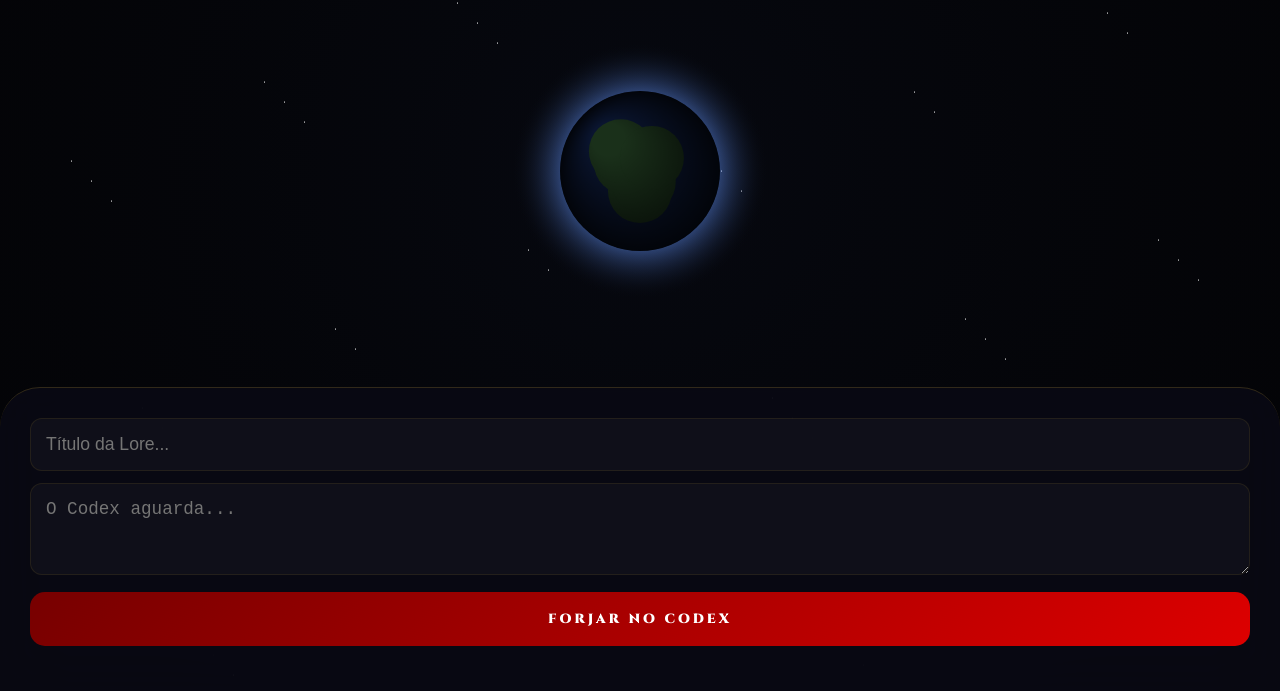
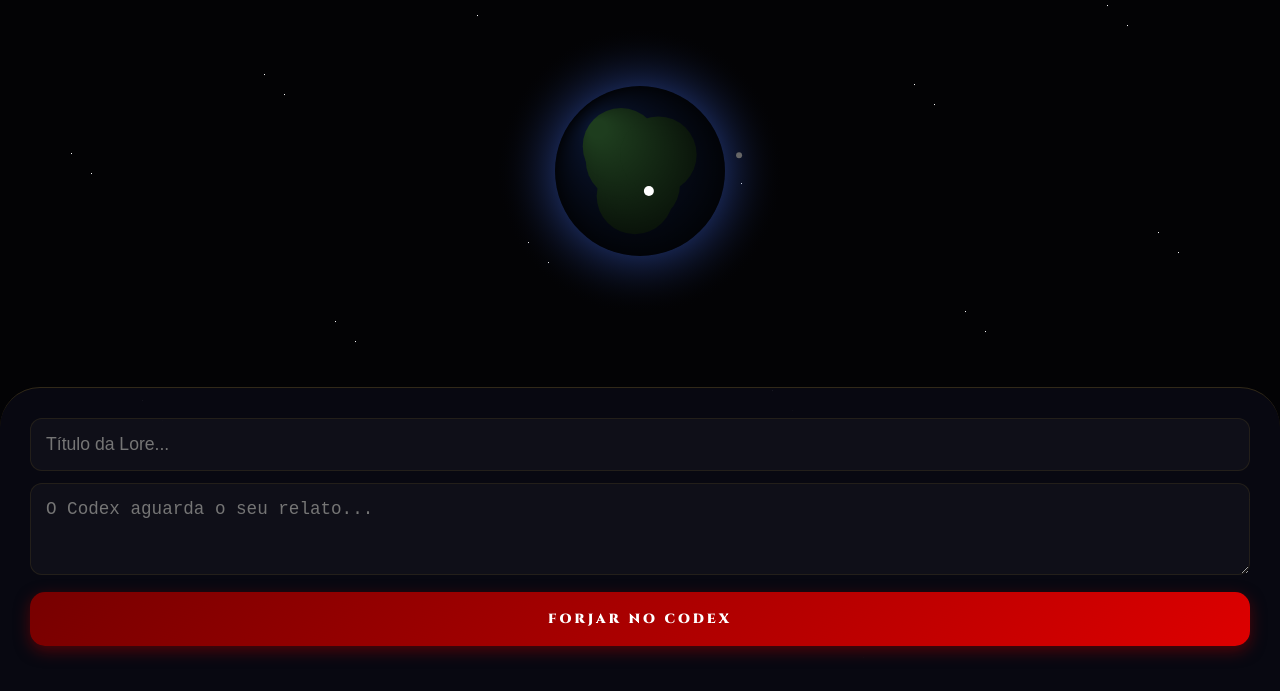
Before and after one commit to claudiogabriel920-code/The-Codex-of-krolkoa, a plain HTML site: page index.html in a window 1280 px wide. Shown: the part 109-800 px from the top of the page. Drawn offline with nearby package versions, Linux system fonts and the light colour scheme.

Commit message:
Update index.html

```diff
--- a/index.html
+++ b/index.html
@@ -1,4 +1,4 @@
-<!DOCTYPE html>
+        <!DOCTYPE html>
 <html lang="pt-BR">
 <head>
     <meta charset="UTF-8">
@@ -16,61 +16,86 @@
         h1 { font-family: 'Cinzel'; font-size: 2rem; letter-spacing: 14px; color: var(--gold); text-shadow: 0 0 25px rgba(212, 175, 55, 0.4); }
         .glass { background: rgba(10, 10, 20, 0.85); backdrop-filter: blur(25px); -webkit-backdrop-filter: blur(25px); border-top: 1px solid rgba(212, 175, 55, 0.2); border-radius: 40px 40px 0 0; padding: 30px; }
         input, textarea { width: 100%; background: rgba(255,255,255,0.03); border: 1px solid rgba(212, 175, 55, 0.1); border-radius: 12px; color: #fff; padding: 15px; margin-bottom: 12px; font-size: 1.1rem; outline: none; }
-        .btn { background: linear-gradient(135deg, #700, #d00); color: #fff; border: none; padding: 18px; border-radius: 15px; width: 100%; font-family: 'Cinzel'; font-weight: 900; letter-spacing: 3px; cursor: pointer; }
+        .btn { background: linear-gradient(135deg, #700, #d00); color: #fff; border: none; padding: 18px; border-radius: 15px; width: 100%; font-family: 'Cinzel'; font-weight: 900; letter-spacing: 3px; cursor: pointer; box-shadow: 0 5px 15px rgba(150,0,0,0.5); }
         .audio-btn { position: fixed; top: 20px; right: 20px; z-index: 100; border: 1px solid var(--gold); border-radius: 50%; width: 40px; height: 40px; display: flex; align-items: center; justify-content: center; background: rgba(0,0,0,0.5); color: var(--gold); }
+        #log { margin-top: 15px; max-height: 80px; overflow-y: auto; font-size: 0.85rem; color: #aaa; font-style: italic; }
     </style>
 </head>
 <body>
 <div class="audio-btn" onclick="ctrl()" id="mB">🔇</div>
 <canvas id="c"></canvas>
-<audio id="m" loop><source src="musica.mp3" type="audio/mpeg"></audio>
+
+<audio id="m" loop preload="auto">
+    <source src="C418 - Mice on Venus (Doomer Version)(MP3_320K).mp3" type="audio/mpeg">
+</audio>
+
 <div class="ui">
     <header><h1>KROLKOA</h1></header>
     <div style="flex:1"></div>
     <div class="glass">
-        <input type="text" id="t" placeholder="Título da Lore...">
-        <textarea id="l" rows="3" placeholder="O Codex aguarda..."></textarea>
+        <input type="text" id="t" placeholder="Título da Lore..." onfocus="ctx.resume()">
+        <textarea id="l" rows="3" placeholder="O Codex aguarda o seu relato..."></textarea>
         <button class="btn" onclick="f()">FORJAR NO CODEX</button>
-        <div id="log" style="margin-top:15px; max-height:100px; overflow-y:auto; font-size:0.8rem; color:var(--gold)"></div>
+        <div id="log"></div>
     </div>
 </div>
 <script>
-    const cvs = document.getElementById('c'), ctx = cvs.getContext('2d'), aud = document.getElementById('m');
-    let w, h, t = 0, p = 0;
+    const cvs = document.getElementById('c'), ctx = cvs.getContext('2d'), aud = document.getElementById('m'), mB = document.getElementById('mB');
+    let w, h, time = 0, p = 0;
     function rs() { w = cvs.width = window.innerWidth; h = cvs.height = window.innerHeight; }
     window.onresize = rs; rs();
-    function ctrl() { if(aud.paused){aud.play(); mB.innerText='🔊'}else{aud.pause(); mB.innerText='🔇'} }
+
+    function ctrl() {
+        if(aud.paused){
+            aud.play().catch(e => console.log("Erro ao tocar"));
+            mB.innerText='🔊';
+        } else {
+            aud.pause();
+            mB.innerText='🔇';
+        }
+    }
+
     function drw() {
-        ctx.fillStyle = '#030305'; ctx.fillRect(0,0,w,h); t += 0.005; p *= 0.94;
-        const x = w/2, y = h*0.35, r = 80 + p;
-        // Nebulosa
-        const b = ctx.createRadialGradient(x,y,0,x,y,w);
-        b.addColorStop(0,'rgba(20,30,60,0.2)'); b.addColorStop(1,'transparent');
-        ctx.fillStyle = b; ctx.fillRect(0,0,w,h);
+        ctx.fillStyle = '#030305'; ctx.fillRect(0,0,w,h); time += 0.005; p *= 0.94;
+        const x = w/2, y = h*0.35, r = 85 + p;
+
         // Estrelas
-        ctx.fillStyle="#fff"; for(let i=0;i<50;i++) ctx.fillRect((i*193)%w, (i*721+t*15)%h, 1, 1);
-        // Atmosfera
-        const g = ctx.createRadialGradient(x,y,r,x,y,r+50);
-        g.addColorStop(0,'rgba(100,150,255,0.4)'); g.addColorStop(1,'transparent');
-        ctx.fillStyle=g; ctx.beginPath(); ctx.arc(x,y,r+50,0,7); ctx.fill();
-        // Planeta
+        ctx.fillStyle="#fff"; for(let i=0;i<40;i++) ctx.fillRect((i*193)%w, (i*721+time*10)%h, 1, 1);
+
+        // Brilho Atmosférico Profundo
+        const g = ctx.createRadialGradient(x,y,r,x,y,r+60);
+        g.addColorStop(0,'rgba(60,100,220,0.3)'); g.addColorStop(1,'transparent');
+        ctx.fillStyle=g; ctx.beginPath(); ctx.arc(x,y,r+60,0,7); ctx.fill();
+
+        // O Planeta Krolkoa
         ctx.save(); ctx.beginPath(); ctx.arc(x,y,r,0,7); ctx.clip();
-        ctx.fillStyle='#0a1530'; ctx.fill();
-        ctx.fillStyle='#1a301a'; for(let i=0;i<5;i++){
-            ctx.beginPath(); ctx.arc(x+Math.sin(t+i)*40+(i*20-40), y+Math.cos(i)*20, r*0.4, 0, 7); ctx.fill();
+        ctx.fillStyle='#0a1530'; ctx.fill(); // Oceano
+        ctx.fillStyle='#1e3d1e'; // Continentes
+        for(let i=0;i<5;i++){
+            ctx.beginPath(); ctx.arc(x+Math.sin(time+i)*45+(i*25-50), y+Math.cos(i)*25, r*0.45, 0, 7); ctx.fill();
         }
-        const sh = ctx.createRadialGradient(x-r*0.4, y-r*0.4, r*0.2, x, y, r);
-        sh.addColorStop(0,'transparent'); sh.addColorStop(1,'rgba(0,0,0,0.8)');
+        // Sombra Realista
+        const sh = ctx.createRadialGradient(x-r*0.5, y-r*0.5, r*0.1, x, y, r);
+        sh.addColorStop(0,'transparent'); sh.addColorStop(1,'rgba(0,0,0,0.85)');
         ctx.fillStyle=sh; ctx.fillRect(x-r,y-r,r*2,r*2);
         ctx.restore();
+
+        // Luas Gêmeas com brilho
+        for(let i=0; i<2; i++) {
+            let s = time * (i==0?1:-0.6);
+            let lx = x + Math.cos(s)*(r+50+i*25), ly = y + Math.sin(s)*20;
+            ctx.fillStyle = i==0?'#fff':'#666'; ctx.beginPath(); ctx.arc(lx,ly,i==0?5:3,0,7); ctx.fill();
+        }
         requestAnimationFrame(drw);
     }
     drw();
+
     function f() {
-        const title = t.value, lore = l.value; if(!title || !lore) return;
-        p = 40; const el = document.createElement('div');
-        el.innerHTML = `> ${title} registrado.`; log.prepend(el);
-        const blob = new Blob([`KROLKOA\n\n${title}\n${lore}`], {type:'text/plain'});
+        const title = document.getElementById('t').value, lore = document.getElementById('l').value;
+        if(!title || !lore) return;
+        p = 45;
+        document.getElementById('log').innerHTML = `> Forjando: ${title}...<br>` + document.getElementById('log').innerHTML;
+        const blob = new Blob([`KROLKOA - ${title}\n\n${lore}`], {type:'text/plain'});
         const a = document.createElement('a'); a.href = URL.createObjectURL(blob);
         a.download = `${title}.txt`; a.click();
     }
```
